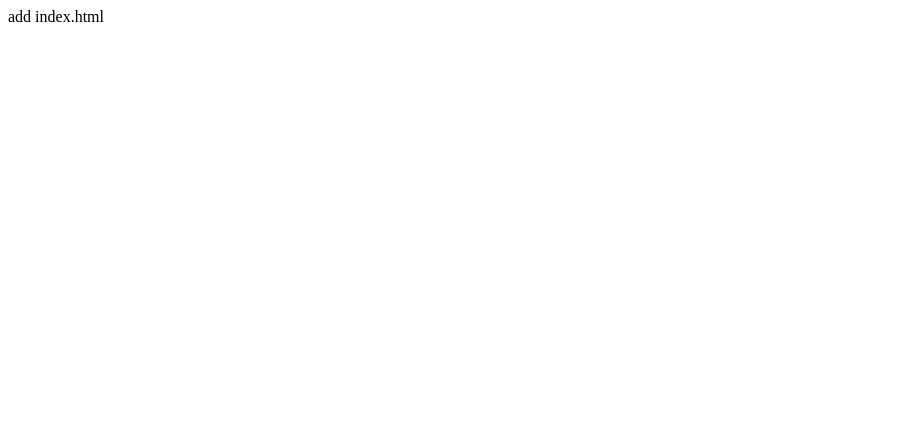
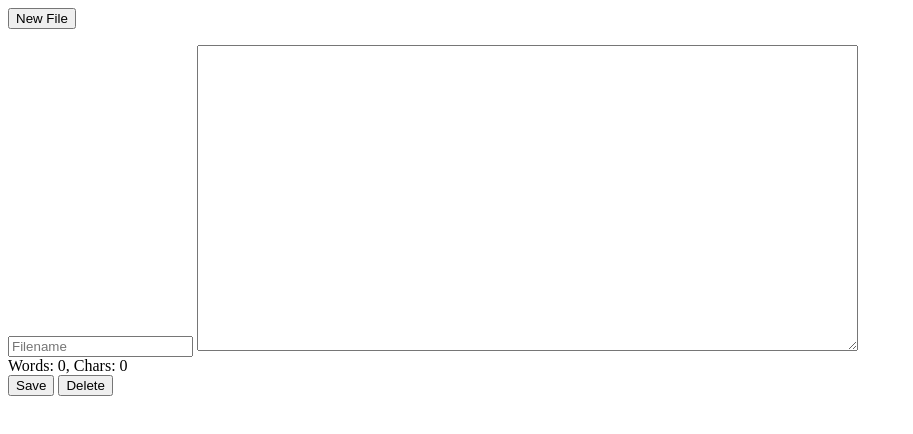
Before and after one commit to toastedfartmachine-bit/Type-digital-sanctuary, a plain HTML site: page add index.html in a window 1280 px wide. Shown: the whole page, without its empty margins (0-913 px from the left). Drawn offline with nearby package versions, Linux system fonts and the light colour scheme.

Commit message:
Update add index.html

```diff
--- a/add index.html
+++ b/add index.html
@@ -1 +1,23 @@
-add index.html
+<!DOCTYPE html>
+<html>
+<head>
+  <meta charset="UTF-8">
+  <title>Offline Text Editor</title>
+  <link rel="stylesheet" href="style.css">
+  <script src="https://unpkg.com/idb/build/iife/index-min.js"></script>
+</head>
+<body>
+  <div id="sidebar">
+    <button id="newFileBtn">New File</button>
+    <ul id="fileList"></ul>
+  </div>
+  <div id="editor">
+    <input id="fileName" placeholder="Filename" />
+    <textarea id="fileContent" rows="20" cols="80"></textarea>
+    <div id="status">Words: 0, Chars: 0</div>
+    <button id="saveBtn">Save</button>
+    <button id="deleteBtn">Delete</button>
+  </div>
+  <script src="script.js"></script>
+</body>
+</html>
```
